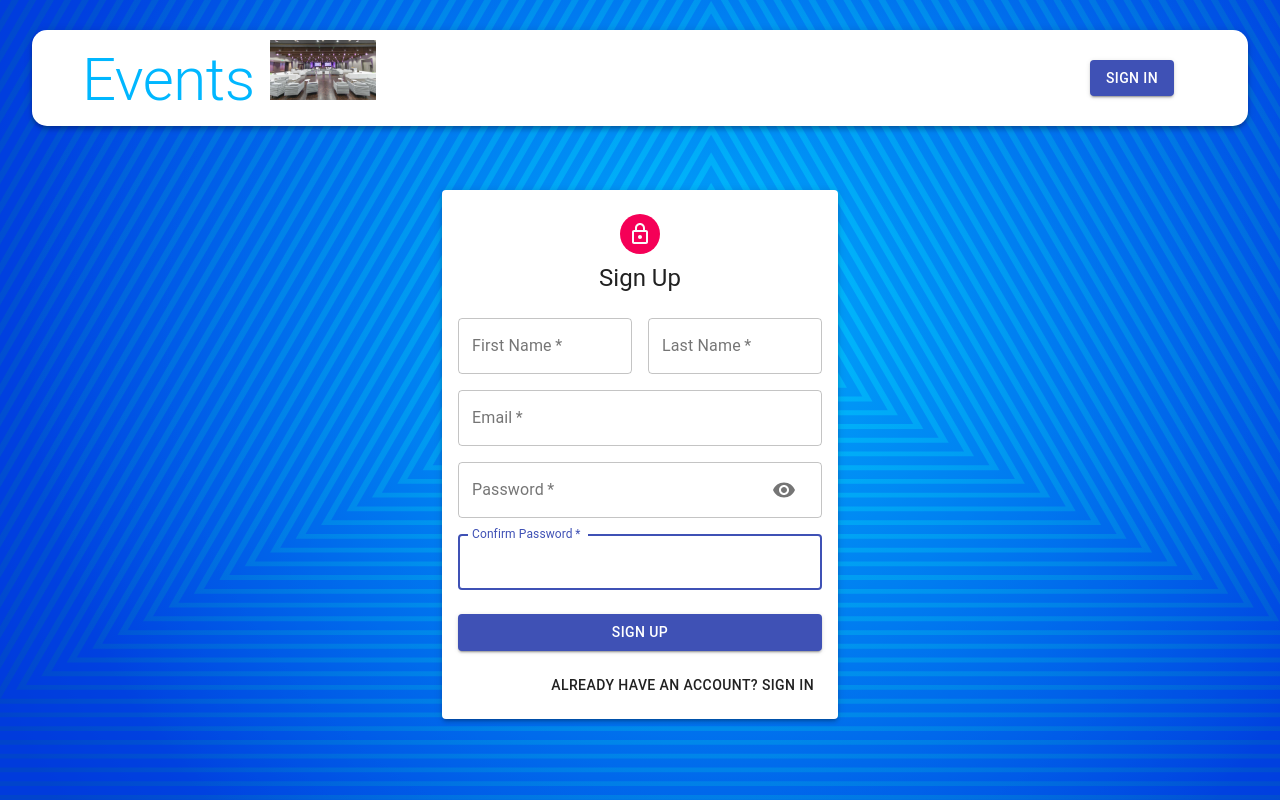
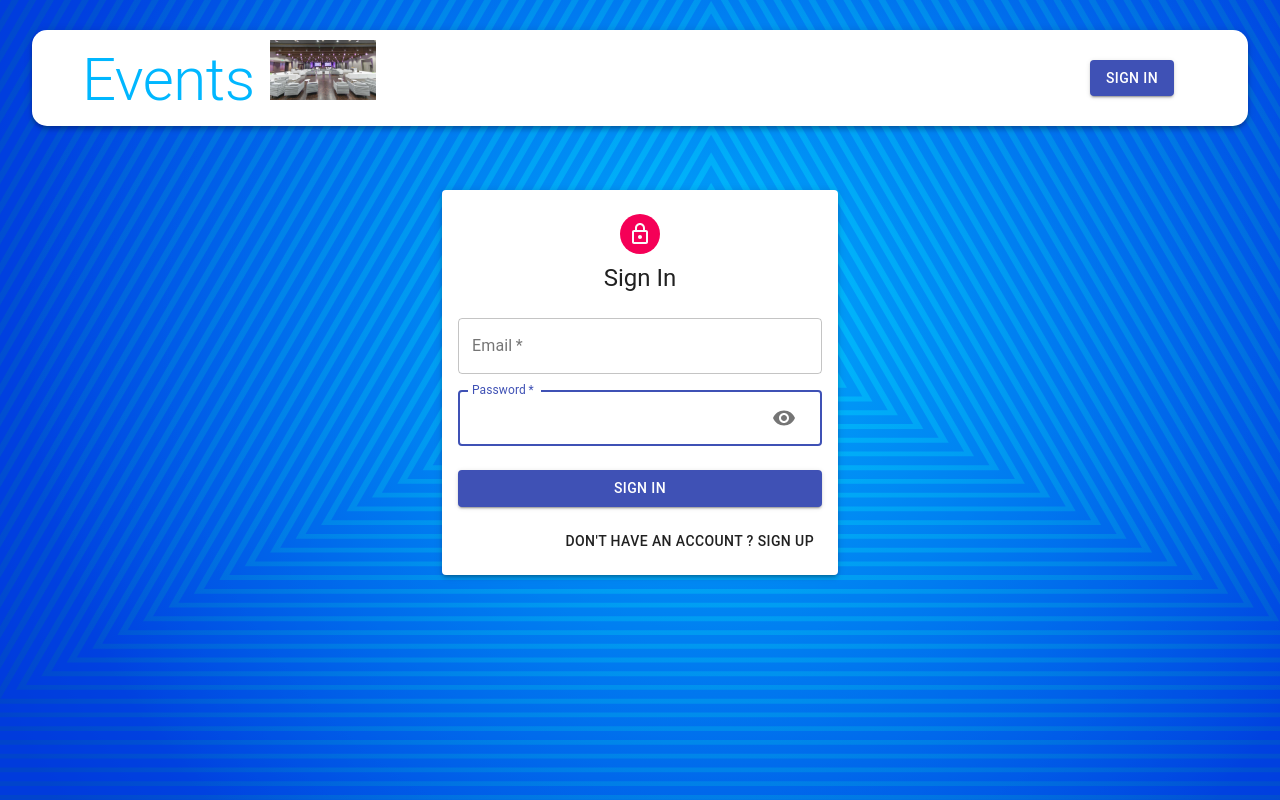
Before and after one commit to Ezinnem/EventSaver, a React (Create React App) app in the folder client/: page /auth in a window 1280 px wide. Built offline with nearby package versions, Linux system fonts and the light colour scheme.

Commit message:
Implemented between the switch between the Sign Up and Sign In using the useState

```diff
--- a/client/src/components/Auth/Auth.js
+++ b/client/src/components/Auth/Auth.js
@@ -9,7 +9,7 @@
 
     const [showPassword, setShowPassword] = useState(false);
 
-    const isSignUp = true;
+    const [ isSignUp, setIsSignUp ] = useState(false);
 
     const handleSubmit = () => {
 
@@ -19,7 +19,8 @@
     };
 
     const switchMode = () => {
-
+        setIsSignUp((prevIsSignUp) => !prevIsSignUp)
+        handleShowPassword(false)
     }
 
     const handleShowPassword = () => setShowPassword((prevShowPassword) =>!prevShowPassword);
```
